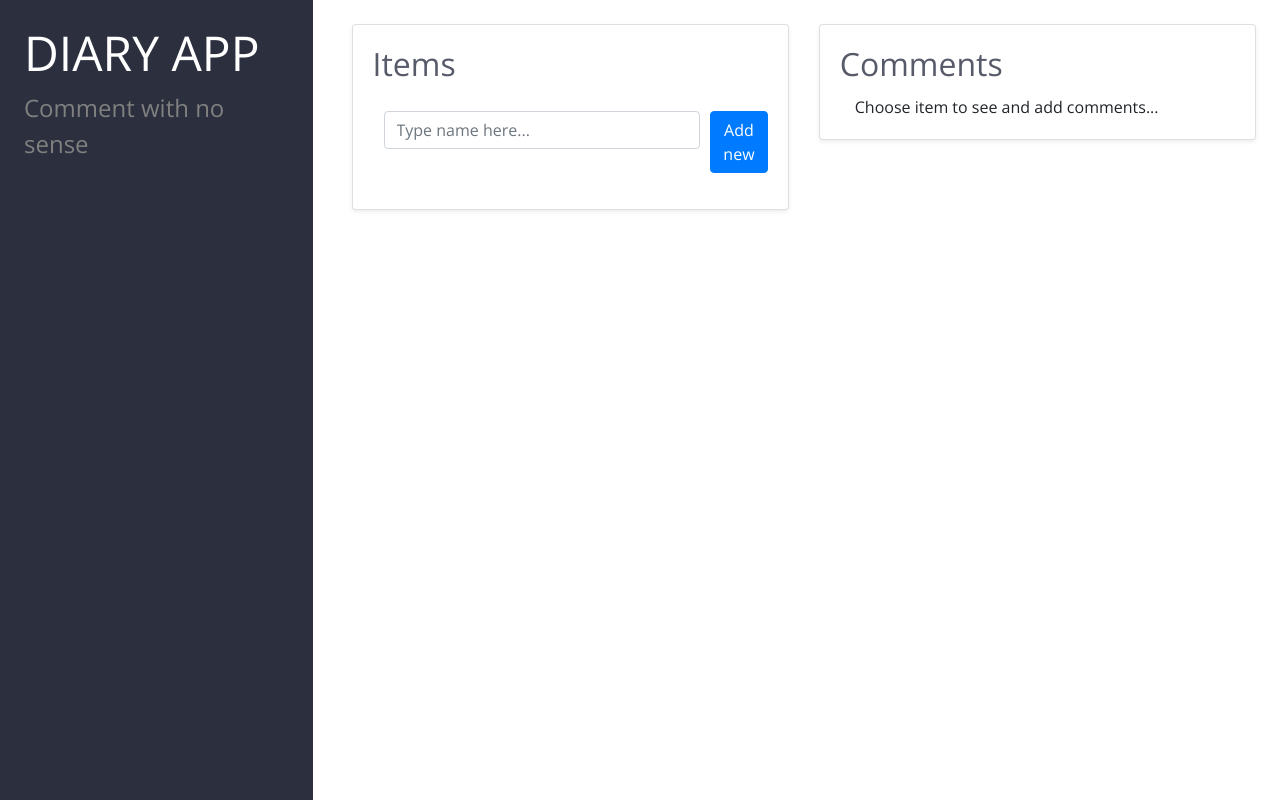
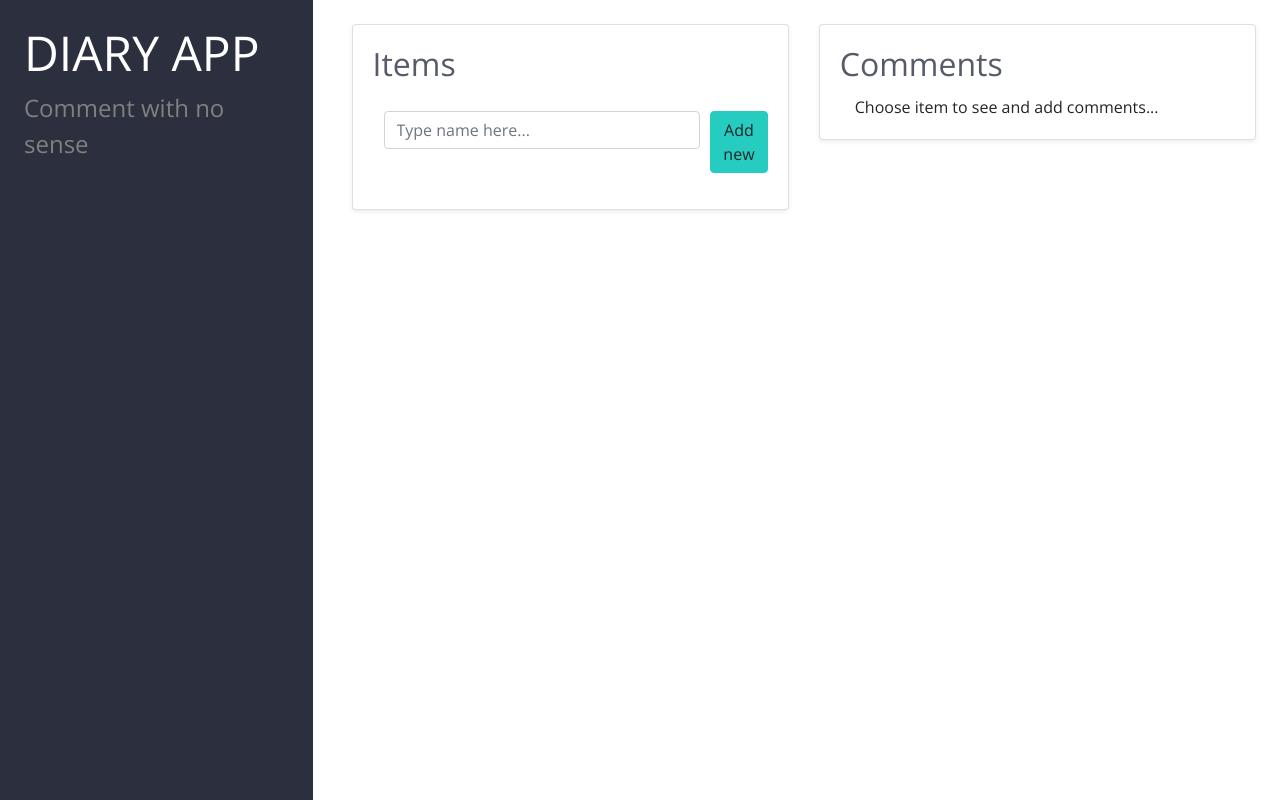
Before and after one commit to Reidond/diary-app-v2, a React (Create React App) app: page / in a window 1280 px wide. Built offline with nearby package versions, Linux system fonts and the light colour scheme.

Commit message:
Customize bootstrap

```diff
--- a/src/index.js
+++ b/src/index.js
@@ -1,6 +1,7 @@
 import React from 'react';
 import ReactDOM from 'react-dom';
 import './index.css';
+import './scss/custom.scss';
 import { Provider } from 'react-redux';
 import { createStore, compose } from 'redux';
 import App from './App';
--- a/src/scss/RightView.scss
+++ b/src/scss/RightView.scss
@@ -16,10 +16,25 @@
 }
 
 .comment {
-  width: 60px;
-  height: 60px;
+  &--avatar {
+    width: 60px;
+    height: 60px;
+  }
 
-  &--avatar {
+  &--avatar-main {
     background: gainsboro;
   }
+
+  &--item {
+    ::before {
+      content: '';
+      position: absolute;
+      top: -3px;
+      bottom: -20px;
+      left: 22px;
+      right: 22px;
+      border-color: rgba(0, 0, 0, 0.125);
+      border-bottom: 1px solid rgba(0, 0, 0, 0.125);
+    }
+  }
 }
--- /dev/null
+++ b/src/scss/custom.scss
@@ -0,0 +1,10 @@
+$theme-colors: (
+  'primary': #27ccc0,
+  'danger': #ff305a
+);
+
+$font-family-sans-serif: 'Open Sans', -apple-system, BlinkMacSystemFont,
+  'Segoe UI', 'Roboto', 'Oxygen', 'Ubuntu', 'Cantarell', 'Fira Sans',
+  'Droid Sans', 'Helvetica Neue', sans-serif;
+
+@import '../../node_modules/bootstrap/scss/bootstrap';
```
